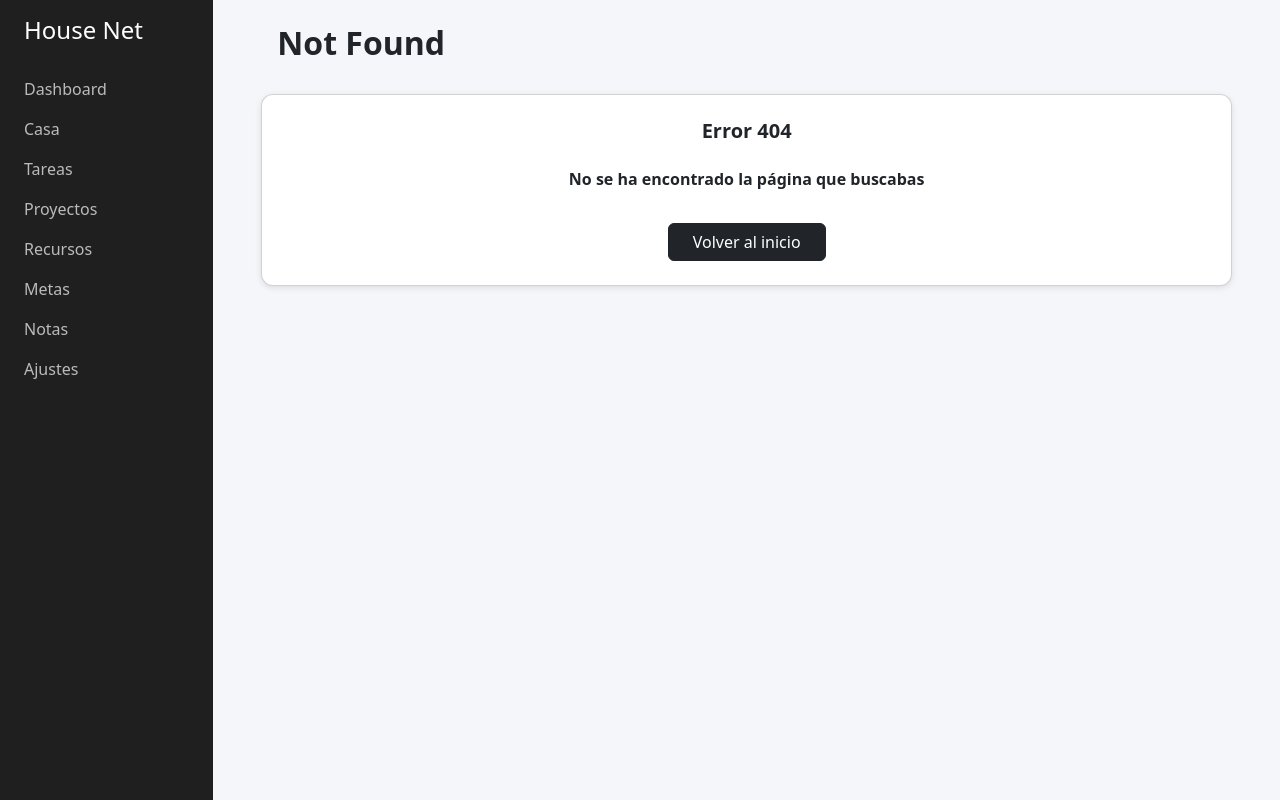
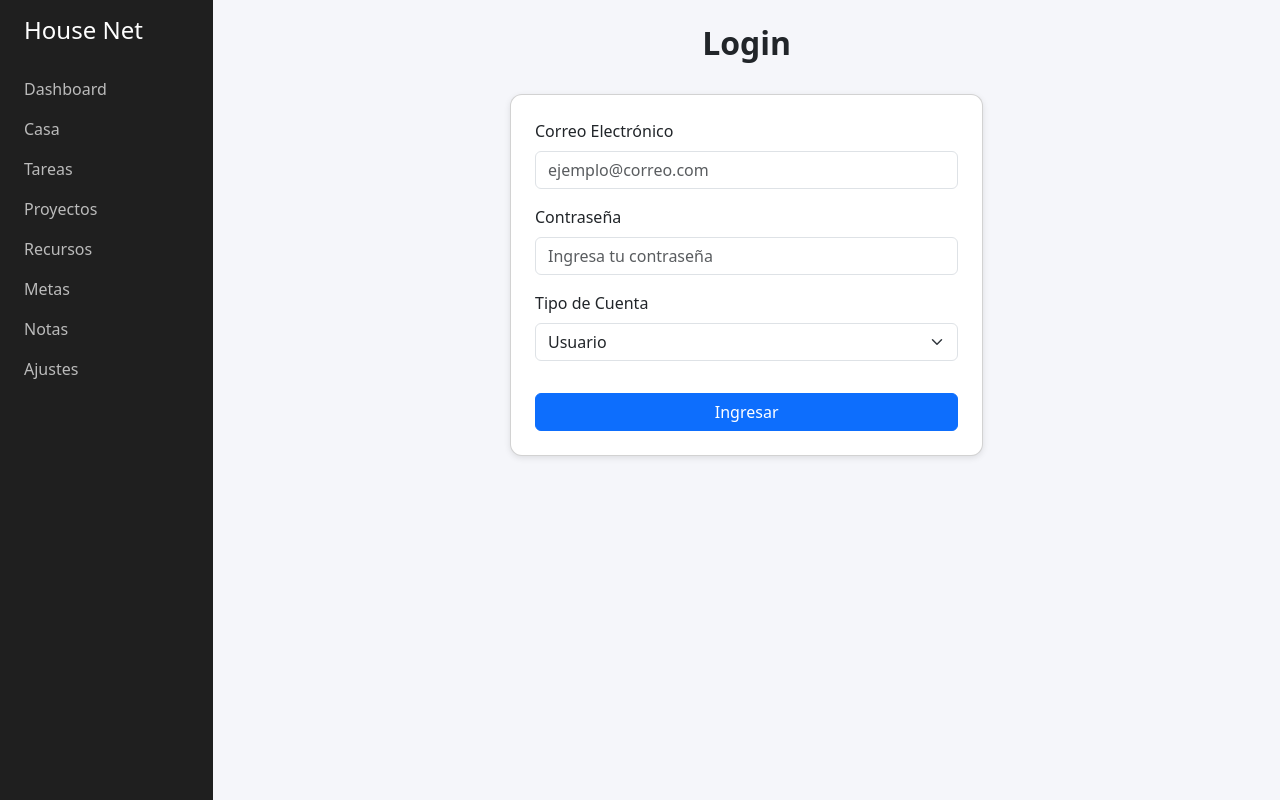
Before and after one commit to cmssandoval/house-net-frontend, a React (Vite) app: page /login in a window 1280 px wide. Before the commit this address had no page. Built offline with nearby package versions, Linux system fonts and the light colour scheme.

Commit message:
feat: add Login feature

```diff
--- a/src/App.tsx
+++ b/src/App.tsx
@@ -1,16 +1,19 @@
 import { Route, Routes } from "react-router-dom";
+import './App.css';
 
-import Home from "./views/Home";
-import Casa from "./views/Casa";
-import NotFound from "./views/NotFound";
-
-import './App.css';
+import Home from "./views/Home.tsx";
+import Casa from "./views/Casa.tsx";
+import NotFound from "./views/NotFound.tsx";
+import Login from "./views/Login.tsx";
+import Register from "./views/Register.tsx";
 
 const App = () => {
   return (
     <Routes>
       <Route index element={<Home />} />
       <Route path='/casa' element={<Casa />} />
+      <Route path='/login' element={<Login />} />
+      <Route path='/register' element={<Register />} />
       <Route path='*' element={<NotFound />} />
     </Routes>
   );
--- /dev/null
+++ b/src/components/LoginForm.tsx
@@ -0,0 +1,174 @@
+import { useState } from 'react';
+import { z } from 'zod';
+
+import Col from 'react-bootstrap/Col';
+import Container from 'react-bootstrap/Container';
+import Card from 'react-bootstrap/Card';
+import Form from 'react-bootstrap/Form';
+import Button from 'react-bootstrap/Button';
+import Alert from 'react-bootstrap/Alert';
+import Spinner from 'react-bootstrap/Spinner';
+
+const loginSchema = z.object({
+  email: z
+    .email('El formato del correo electrónico no es válido'),
+  password: z
+    .string()
+    .min(8, 'La contraseña debe tener al menos 8 caracteres')
+    .max(20, 'La contraseña no puede superar los 20 caracteres'),
+  role: z.enum(['usuario', 'admin', 'invitado'], {
+    error: 'Selecciona un rol válido',
+  }),
+});
+
+type FormDataState = z.infer<typeof loginSchema>;
+type FormErrors = Partial<Record<keyof FormDataState, string>>;
+
+const LoginForm = () => {
+
+  const [ formData, setFormData ] = useState<FormDataState>({
+    email: '',
+    password: '',
+    role: 'usuario',
+  });
+
+  const [ errors, setErrors ] = useState<FormErrors>({});
+  const [ isLoading, setIsLoading ] = useState(false);
+  const [ loginSuccess, setLoginSuccess ] = useState(false);
+  const [ globalError, setGlobalError ] = useState('');
+
+  const handleChange = (event: React.ChangeEvent<HTMLInputElement | HTMLSelectElement | HTMLTextAreaElement>) => {
+    const name = event.target.name as keyof FormDataState;
+    const value = event.target.value;
+
+    setFormData((prev) => ({
+      ...prev,
+      [name]: value
+    }));
+
+    if (errors[name]) {
+      setErrors((prev) => ({ ...prev, [name]: undefined }));
+    }
+  };
+
+  const handleSubmit = async (event: React.SubmitEvent<HTMLFormElement>) => {
+    event.preventDefault();
+    setLoginSuccess(false);
+    setGlobalError('');
+
+    const result = loginSchema.safeParse(formData);
+
+    if (!result.success) {
+      const formattedErrors: FormErrors = {};
+
+      result.error.issues.forEach((issue) => {
+        const path = issue.path[0] as keyof FormDataState;
+        formattedErrors[path] = issue.message;
+      });
+
+      setErrors(formattedErrors);
+      return;
+    }
+
+    setIsLoading(true);
+
+    try {
+      await new Promise((resolve) => setTimeout(resolve, 1500));
+      setLoginSuccess(true);
+      setFormData({ email: '', password: '', role: 'usuario', });
+      setErrors({});
+    } catch {
+      setGlobalError('Credenciales incorrectas. Por favor, intenta de nuevo.');
+    } finally {
+      setIsLoading(false);
+    }
+  };
+
+  return (
+    <Col className="p-4 px-lg-5 col-12 col-lg-9 col-xl-10">
+      <Container className='mb-4 d-flex flex-column align-items-center gap-4'>
+        <h2 className="fw-bold d-inline">Login</h2>
+        <Card className='p-4 w-50 card-custom'>
+          {loginSuccess && (
+            <Alert variant="success" className="text-center">
+              ¡Ingreso exitoso! Redirigiendo...
+            </Alert>
+          )}
+          {globalError && (
+            <Alert variant="danger" className="text-center">
+              {globalError}
+            </Alert>
+          )}
+
+          <Form onSubmit={handleSubmit} noValidate>
+
+            <Form.Group className="mb-3" controlId="formBasicEmail">
+              <Form.Label>Correo Electrónico</Form.Label>
+              <Form.Control
+                type="email"
+                placeholder="ejemplo@correo.com"
+                name="email"
+                value={formData.email}
+                onChange={handleChange}
+                isInvalid={!!errors.email}
+                disabled={isLoading}
+              />
+              <Form.Control.Feedback type="invalid">
+                {errors.email}
+              </Form.Control.Feedback>
+            </Form.Group>
+
+            <Form.Group className="mb-3" controlId="formBasicPassword">
+              <Form.Label>Contraseña</Form.Label>
+              <Form.Control
+                type="password"
+                placeholder="Ingresa tu contraseña"
+                name="password"
+                value={formData.password}
+                onChange={handleChange}
+                isInvalid={!!errors.password}
+                disabled={isLoading}
+              />
+              <Form.Control.Feedback type="invalid">
+                {errors.password}
+              </Form.Control.Feedback>
+            </Form.Group>
+
+            <Form.Group className="mb-3" controlId="formBasicSelect">
+              <Form.Label>Tipo de Cuenta</Form.Label>
+              <Form.Select
+                name="role"
+                value={formData.role}
+                onChange={handleChange}
+                isInvalid={!!errors.role}
+                disabled={isLoading}
+              >
+                <option value="usuario">Usuario</option>
+                <option value="admin">Administrador</option>
+                <option value="invitado">Invitado</option>
+              </Form.Select>
+              <Form.Control.Feedback type="invalid">
+                {errors.role}
+              </Form.Control.Feedback>
+            </Form.Group>
+
+            <Button variant="primary" type="submit" className="w-100 mt-3" disabled={isLoading}>
+              {isLoading ? (
+                <>
+                  <Spinner as="span" animation="border" size="sm" role="status" className="me-2" />
+                  Autenticando...
+                </>
+              ) : (
+                'Ingresar'
+              )}
+            </Button>
+
+          </Form>
+
+        </Card>
+      </Container>
+    </Col>
+  );
+};
+
+export default LoginForm;
--- /dev/null
+++ b/src/views/Login.tsx
@@ -0,0 +1,18 @@
+import Container from "react-bootstrap/Container";
+import Row from "react-bootstrap/Row";
+
+import Sidebar from "../components/Sidebar.tsx";
+import LoginForm from "../components/LoginForm.tsx";
+
+const Login = () => {
+    return (
+      <Container fluid>
+        <Row>
+          <Sidebar />
+          <LoginForm />
+        </Row>
+      </Container>
+    );
+};
+
+export default Login;
```
